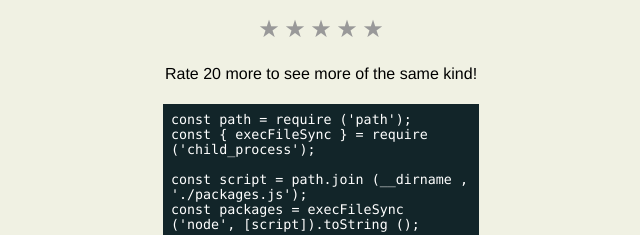
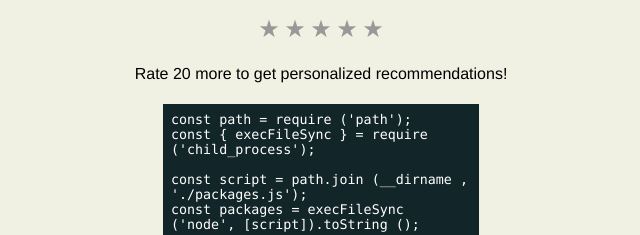
Before and after one commit to srapolu174/Theme-Recommender, a plain HTML site: page index.html in a window 1280 px wide. Shown: the part 293-528 px from the top of the page, 319-959 px from the left. Drawn offline with Linux system fonts and the light colour scheme.

Commit message:
Update index.html

```diff
--- a/index.html
+++ b/index.html
@@ -28,7 +28,7 @@ JSON.parse <span class="color-2">(packages).</span>forEach <span class="color-2"
   <button class="star" id="star5">★</button>
 
   <h4>
-    Rate 20 more to see more of the same kind!
+    Rate 20 more to get personalized recommendations!
   </h4>
  	<div id="themes">
  		<div class="editor-wrapper" style="background:rgb(18, 37, 41)">
```
